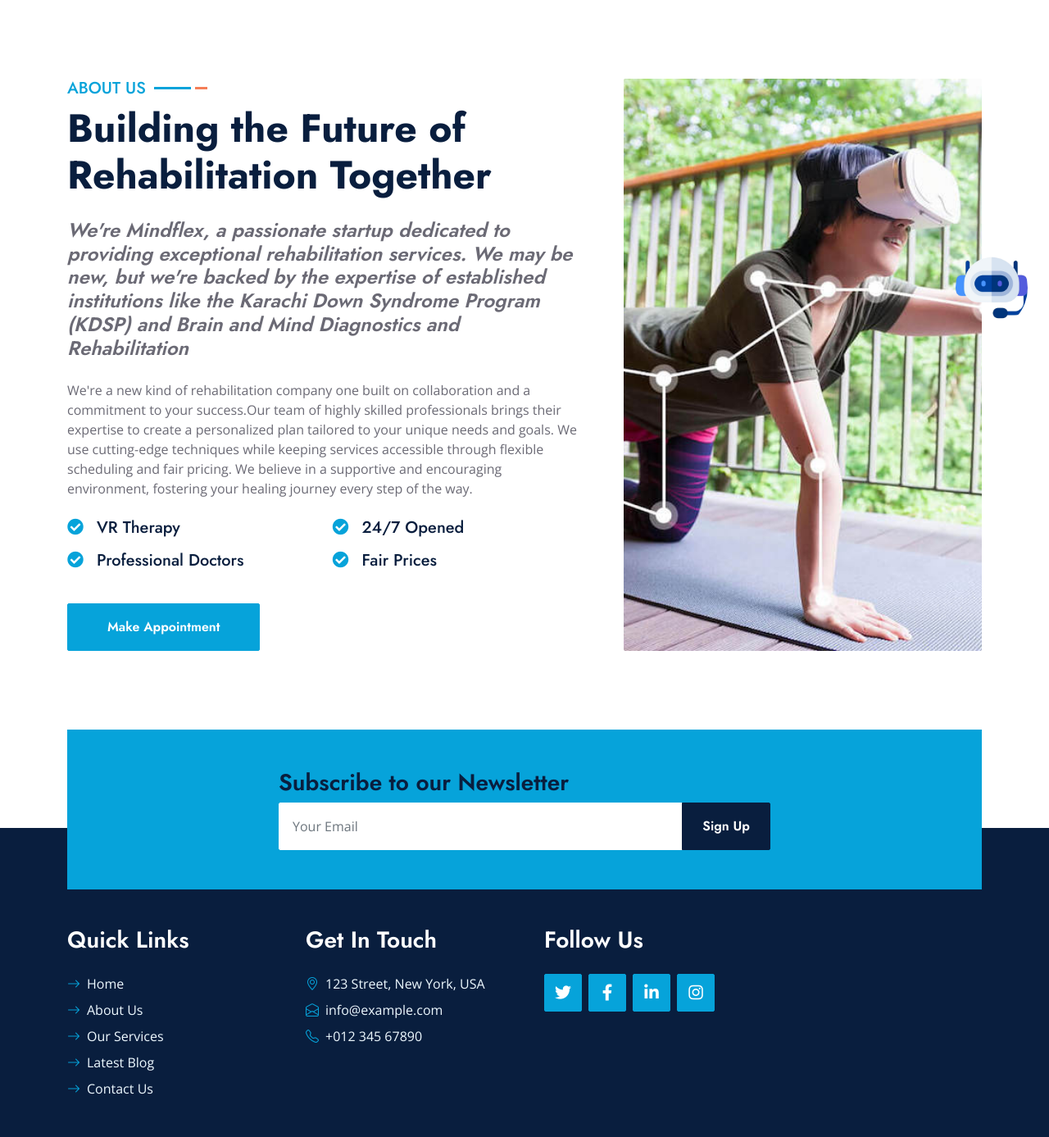
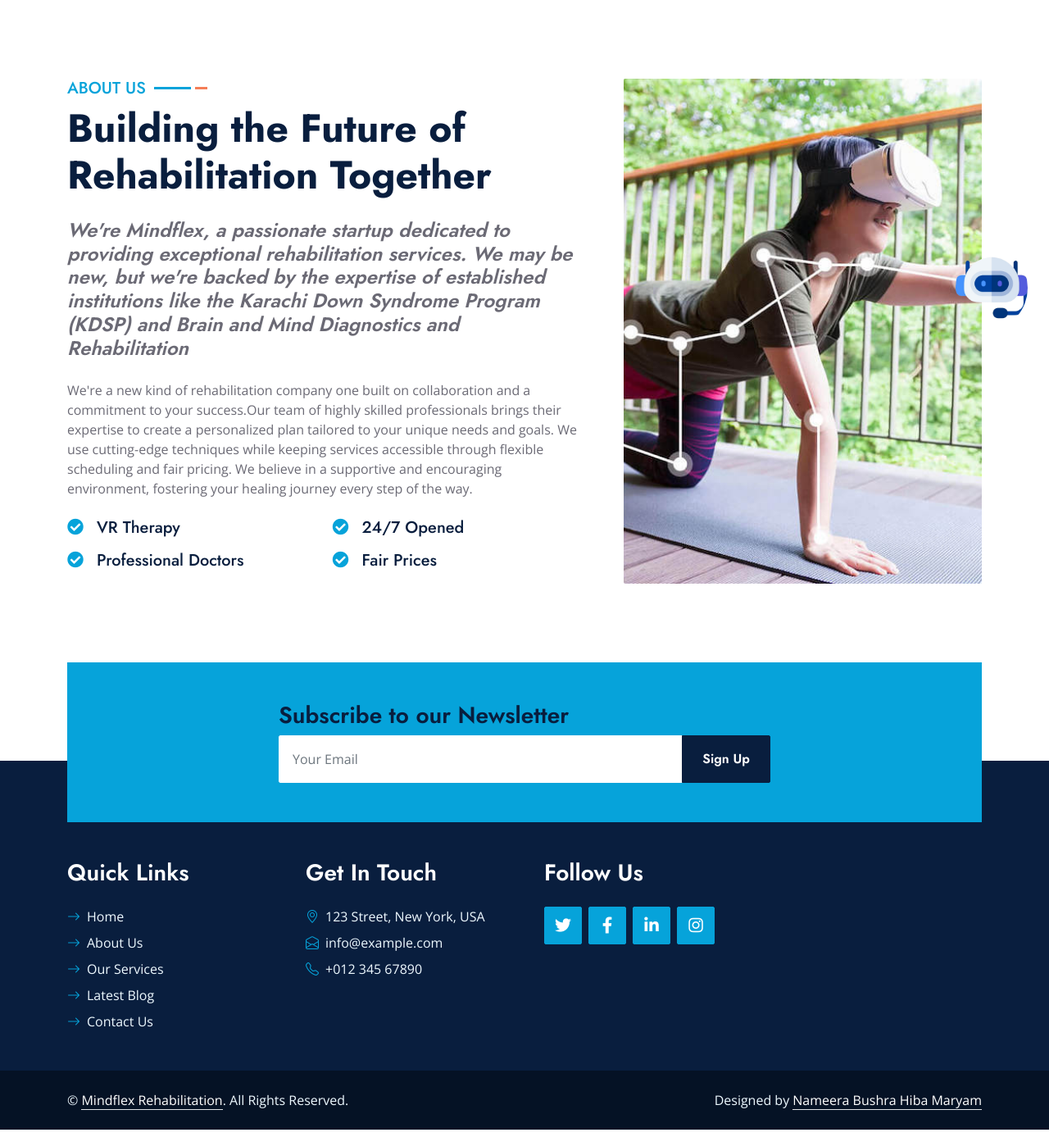
Before and after one commit to maryamR143/Mindflex-reahb-maiN, a PHP site: page /about.html in a window 1280 px wide. Shown: the part 379-1766 px from the top of the page at 82% size. Run offline with PHP 8.4, Linux system fonts and the light colour scheme; some libraries are stand-ins or nearby versions.

Commit message:
appointment button
 remove from about us

```diff
--- a/about.html
+++ b/about.html
@@ -156,7 +156,7 @@
                             <h5 class="mb-3"><i class="fa fa-check-circle text-primary me-3"></i>Fair Prices</h5>
                         </div>
                     </div>
-                    <a href="appointment.html" class="btn btn-primary py-3 px-5 mt-4 wow zoomIn" data-wow-delay="0.6s">Make Appointment</a>
+                    <!-- <a href="appointment.html" class="btn btn-primary py-3 px-5 mt-4 wow zoomIn" data-wow-delay="0.6s">Make Appointment</a> -->
                 </div>
                 <div class="col-lg-5" style="min-height: 500px;">
                     <div class="position-relative h-100">
--- a/index.php
+++ b/index.php
@@ -258,7 +258,7 @@
                             <h5 class="mb-3"><i class="fa fa-check-circle text-primary me-3"></i>Fair Prices</h5>
                         </div>
                     </div>
-                    <a href="appointment.html" class="btn btn-primary py-3 px-5 mt-4 wow zoomIn" data-wow-delay="0.6s">Make Appointment</a>
+                    <!-- <a href="appointment.html" class="btn btn-primary py-3 px-5 mt-4 wow zoomIn" data-wow-delay="0.6s">Make Appointment</a> -->
                 </div>
                 <div class="col-lg-5" style="min-height: 500px;">
                     <div class="position-relative h-100">
```
